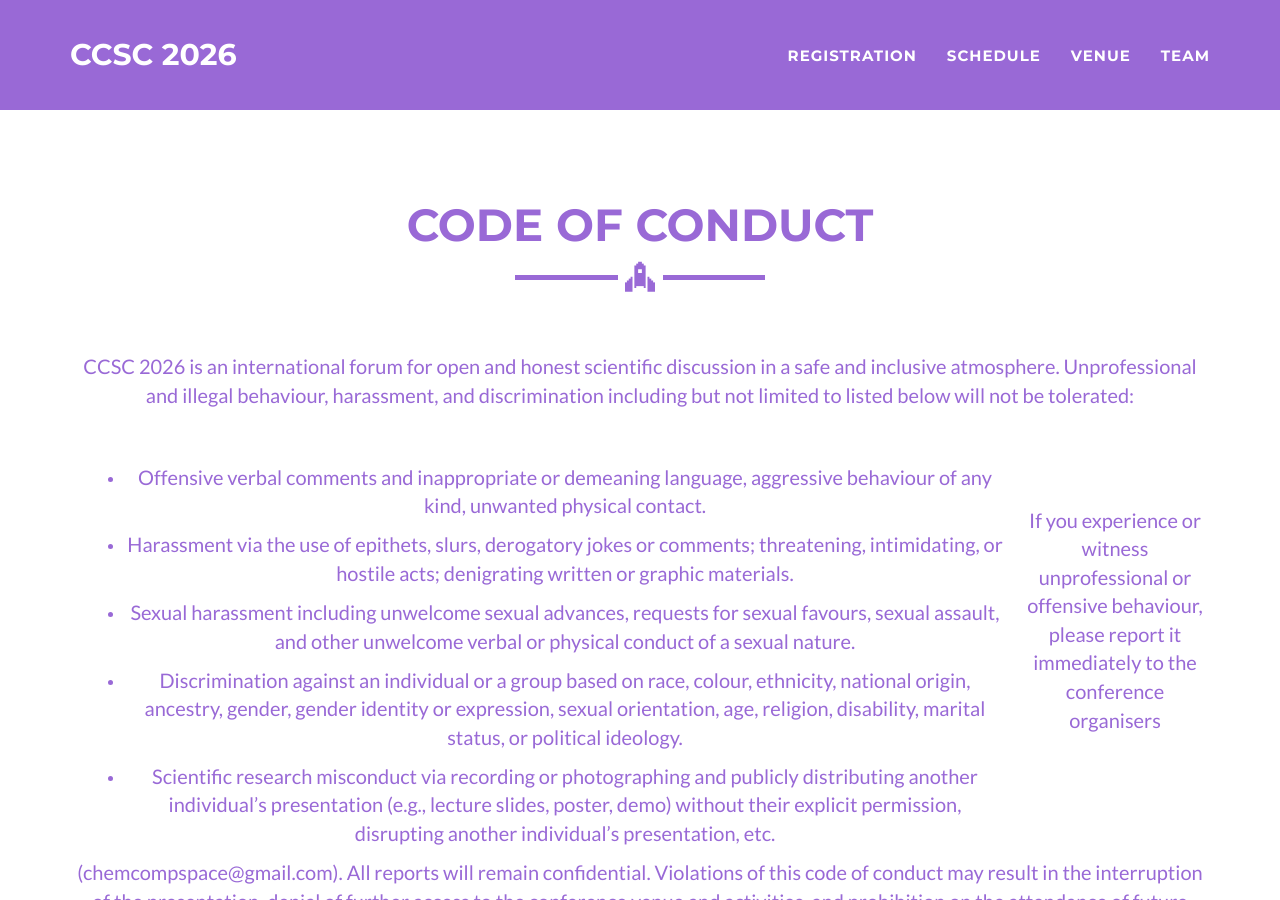
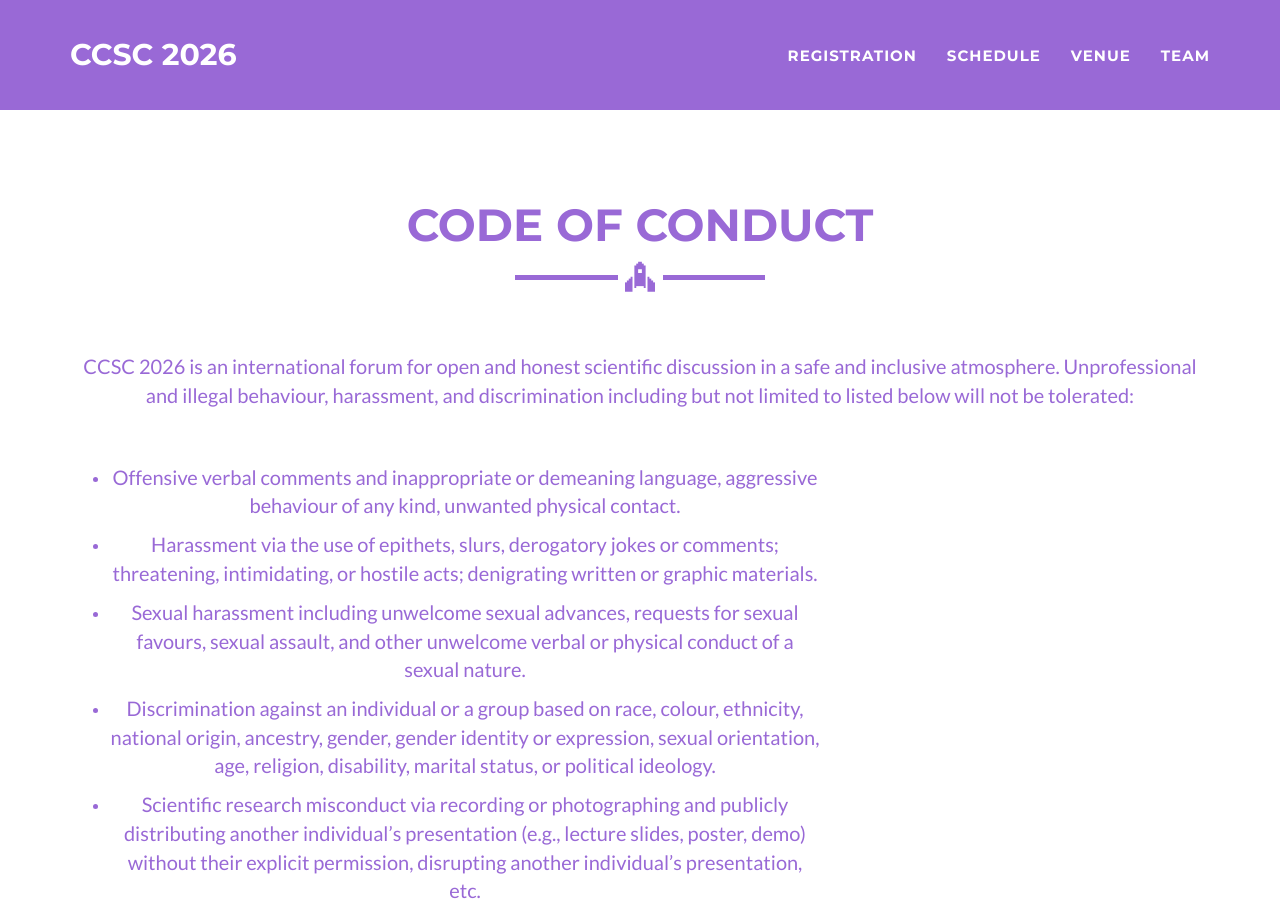
Before and after one commit to ccsc2026/ccsc2026.github.io, a Jekyll site: the page built from coc.html, in a window 1280 px wide and 900 px high. Built offline with Jekyll 4.4.1, drawn with Linux system fonts in a browser that asks for light colours.

Commit message:
Update coc.html

```diff
--- a/coc.html
+++ b/coc.html
@@ -18,8 +18,11 @@ title: Code of Conduct
           CCSC 2026 is an international forum for open and honest scientific discussion in a safe and inclusive atmosphere.
           Unprofessional and illegal behaviour, harassment, and discrimination including but not limited to listed below will not be tolerated:
         </p>
-        <br><br>
-        <div class="col-lg-10 text-center">
+      </div>
+    </div>
+    <br><br>
+    <div class="row">
+      <div class="col-lg-8 text-center">
           <ul>
             <li><p>Offensive verbal comments and inappropriate or demeaning language, aggressive behaviour of any kind, unwanted physical contact.</p></li>
             <li><p>Harassment via the use of epithets, slurs, derogatory jokes or comments; threatening, intimidating, or hostile acts; denigrating written or graphic materials.</p></li>
@@ -27,8 +30,11 @@ title: Code of Conduct
             <li><p>Discrimination against an individual or a group based on race, colour, ethnicity, national origin, ancestry, gender, gender identity or expression, sexual orientation, age, religion, disability, marital status, or political ideology.</p></li>
             <li><p>Scientific research misconduct via recording or photographing and publicly distributing another individual’s presentation (e.g., lecture slides, poster, demo) without their explicit permission, disrupting another individual’s presentation, etc.</p></li>
           </ul>
-        </div>
-        <br><br>
+      </div>
+    </div>
+    <br><br>
+    <div class="row">
+      <div class="col-lg-12 text-center">
         <p>
           If you experience or witness unprofessional or offensive behaviour, please report it immediately to the conference organisers (chemcompspace@gmail.com).
           All reports will remain confidential.
```
